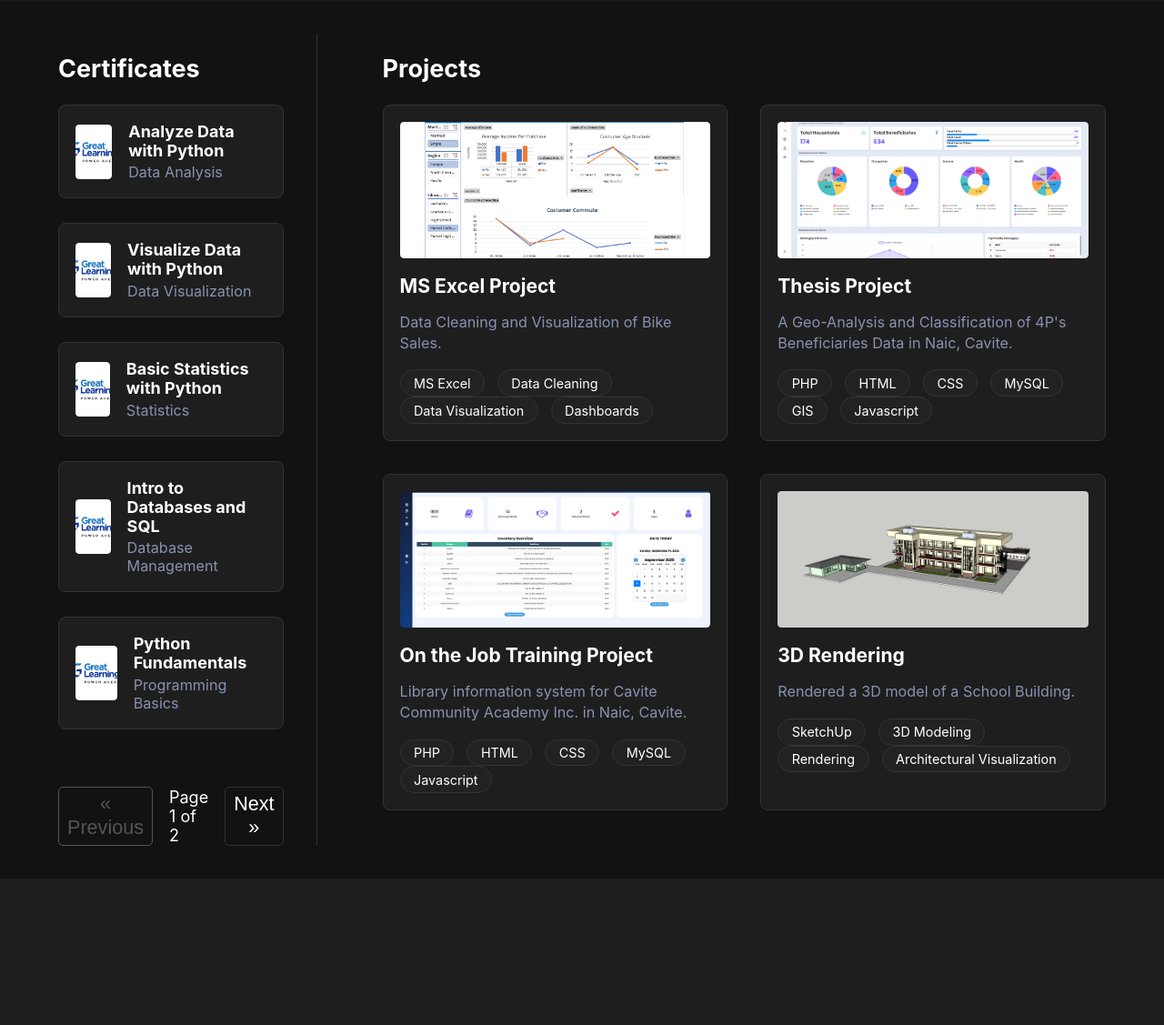
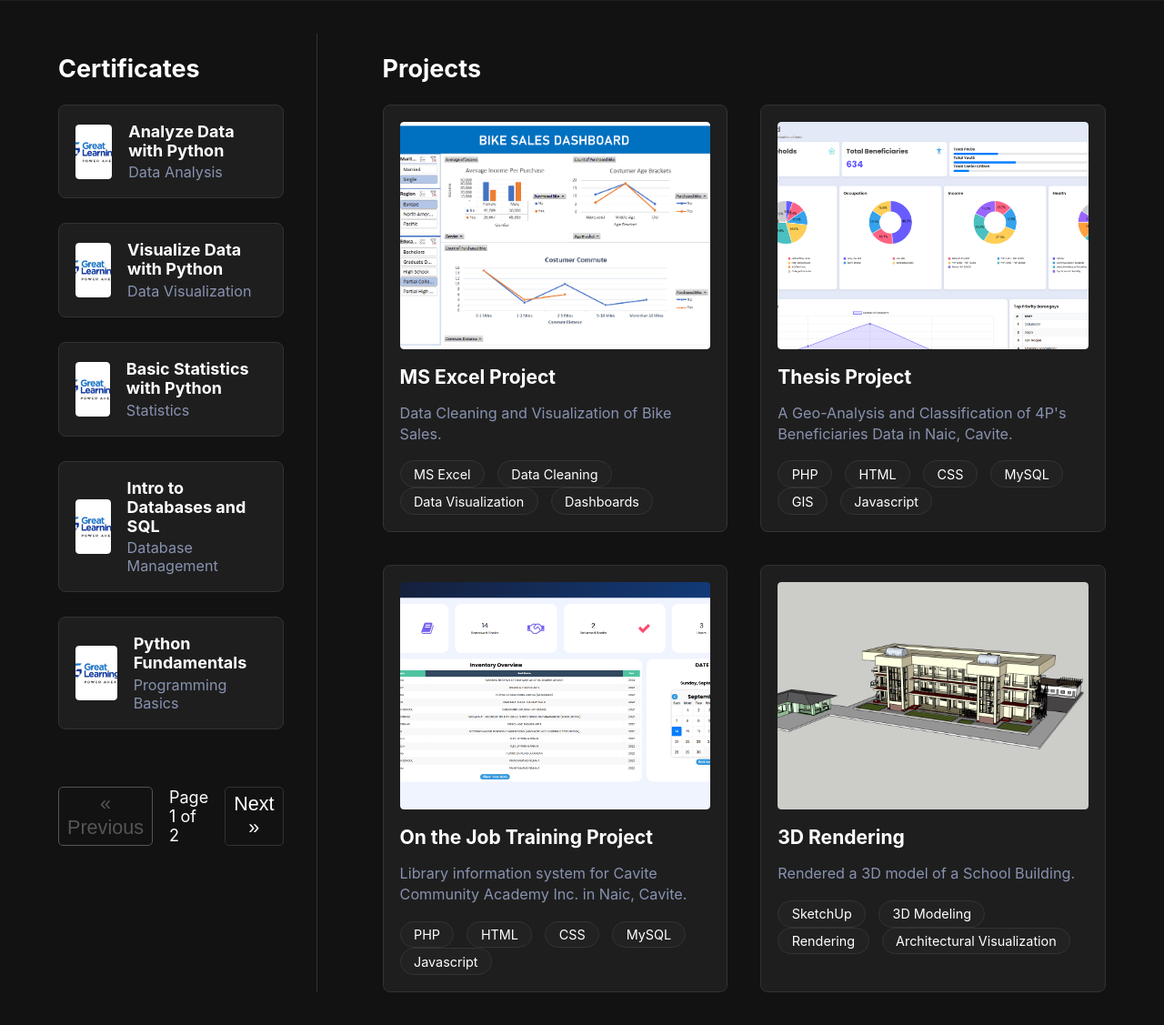
Before and after one commit to 1Lorens/lorens.github.io, a PHP site: page / in a window 1280 px wide. Shown: the part 646-1773 px from the top of the page at 91% size. Before the commit the page ends 1576 px from the top, so only its background shows below. Run offline with PHP 8.4, Linux system fonts and the light colour scheme.

Commit message:
Update projects.css

```diff
--- a/css/projects.css
+++ b/css/projects.css
@@ -24,7 +24,7 @@
 /* This is the new container for the project image */
 .project-image-container {
     width: 100%;
-    height: 150px; /* Adjust this fixed height as needed */
+    height: 250px; /* Adjust this fixed height as needed */
     overflow: hidden;
     margin-bottom: 1rem;
     border-radius: 4px;
```
